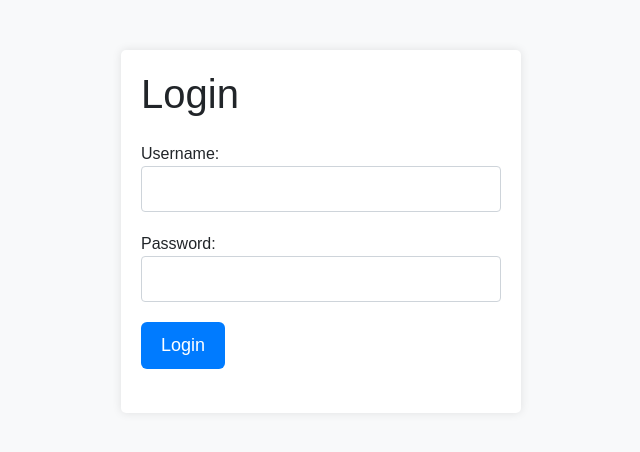
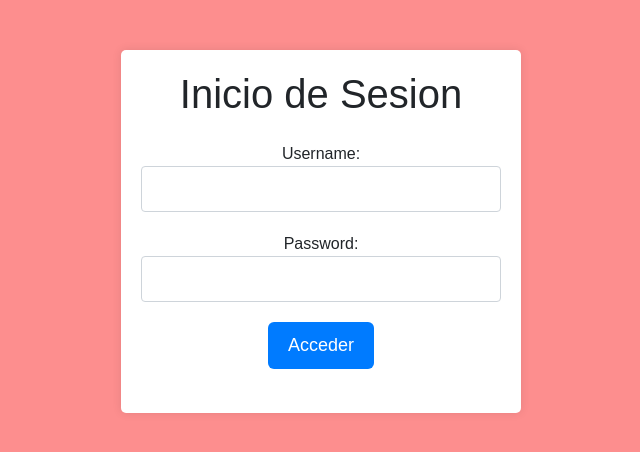
Before and after one commit to EryonVF/Proyecto-Unidad-IV, a Flask app: page /login in a window 1280 px wide. Shown: the top 452 px of the page, without its empty margins (319-959 px from the left). Run offline with Flask 3, Linux system fonts and the light colour scheme; some libraries are stand-ins or nearby versions.

Commit message:
Add files via upload

```diff
--- a/src/static/css/login.css
+++ b/src/static/css/login.css
@@ -1,14 +1,15 @@
 /* Estilo para la página de inicio de sesión */
 
 body {
-    background-color: #f8f9fa;
+    background-color: #fd8e8e;
     font-family: 'Arial', sans-serif;
 }
 
 .login-container {
     max-width: 400px;
     margin: 50px auto;
-    background-color: #fff;
+    text-align: center;
+    background-color: #ffffff;
     padding: 20px;
     border-radius: 5px;
     box-shadow: 0 0 10px rgba(0, 0, 0, 0.1);
--- a/src/templates/adminT.html
+++ b/src/templates/adminT.html
@@ -91,18 +91,20 @@
 
     function logout() {
         localStorage.removeItem("userRole");
-        window.location.href = "login.html"; // Redirige al usuario a la página de inicio de sesión
+    //    window.location.href = "login.html"; // Redirige al usuario a la página de inicio de sesión
     }
 
     const userRole = localStorage.getItem("userRole");
 
-    if (userRole === "admin") {
+    if (userRole === "1") {
         // Si el usuario es un administrador, mostrar el botón "Catálogo de Productos"
         document.getElementById("adminContent").style.display = "block";
     } else {
         // Si el usuario es cliente, ocultar el botón "Catálogo de Productos"
         document.getElementById("adminContent").style.display = "none";
     }
+
+
     function validateAndAddProduct() {
         const productName = document.getElementById("productName").value;
         const productPrice = document.getElementById("productPrice").value;
--- a/src/templates/auth/login.html
+++ b/src/templates/auth/login.html
@@ -8,7 +8,7 @@
 
 {% block cuerpo %}
 <div class="login-container">
-    <h1 class="login-title">Login</h1>
+    <h1 class="login-title">Inicio de Sesion</h1>
     <form action="/login" method="POST" class="login-form my-4">
         <div class="form-group">
             <label for="username">Username:</label>
@@ -18,7 +18,7 @@
             <label for="password">Password:</label>
             <input type="password" id="password" name="password" class="form-control" required>
         </div>
-        <button type="submit" class="btn btn-primary">Login</button>
+        <button type="submit" class="btn btn-primary">Acceder</button>
     </form>
 
     {% block mensajes %}
--- a/src/templates/info.html
+++ b/src/templates/info.html
@@ -107,5 +107,7 @@
 function logOut() {
     // Agrega un registro de log al hacer clic en Logout
     console.log("Usuario ha hecho Logout");
+    localStorage.removeItem("userRole");
 }
+
 </script>
```
Also changed, not shown: src/templates/shop.html (+2 -6 lines).
